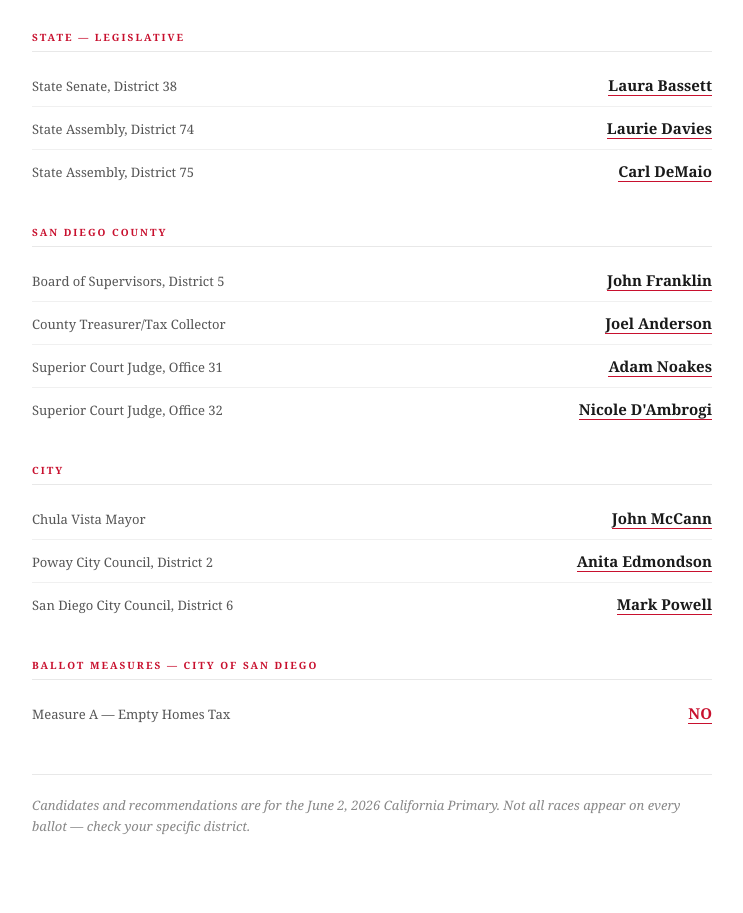
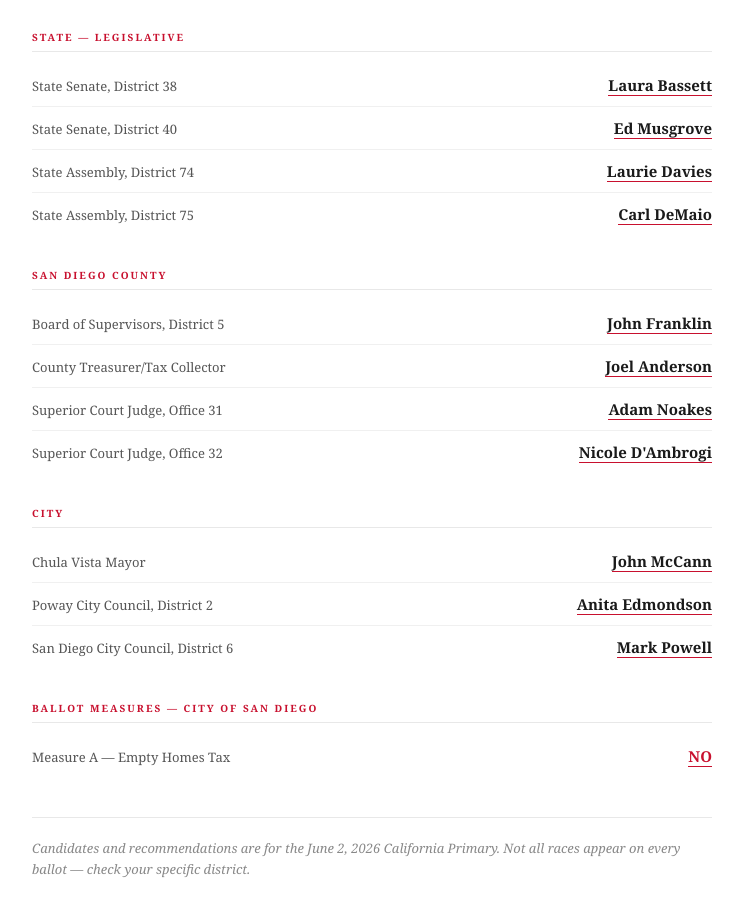
Before and after one commit to tonykrvaric/tonykrvaric.github.io, a plain HTML site: page voterguide.html in a window 1280 px wide. Shown: the part 866-1779 px from the top of the page, without its empty margins (268-1011 px from the left). Before the commit the page ends 1743 px from the top, so only its background shows below. Drawn offline with Linux system fonts and the light colour scheme.

Commit message:
Update voterguide.html

```diff
--- a/voterguide.html
+++ b/voterguide.html
@@ -197,6 +197,10 @@
     <div class="race-candidate"><a href="https://bassettforca.com/">Laura Bassett</a></div>
   </div>
   <div class="race">
+    <div class="race-office">State Senate, District 40</div>
+    <div class="race-candidate"><a href="https://musgrove4senate.com/">Ed Musgrove</a></div>
+  </div>
+  <div class="race">
     <div class="race-office">State Assembly, District 74</div>
     <div class="race-candidate"><a href="https://www.daviesforca.com/">Laurie Davies</a></div>
   </div>
```
